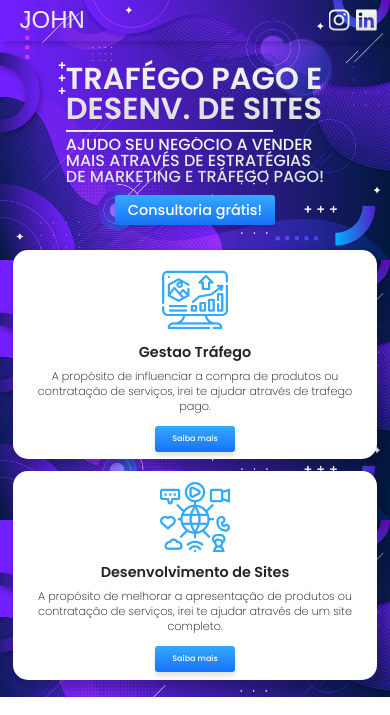
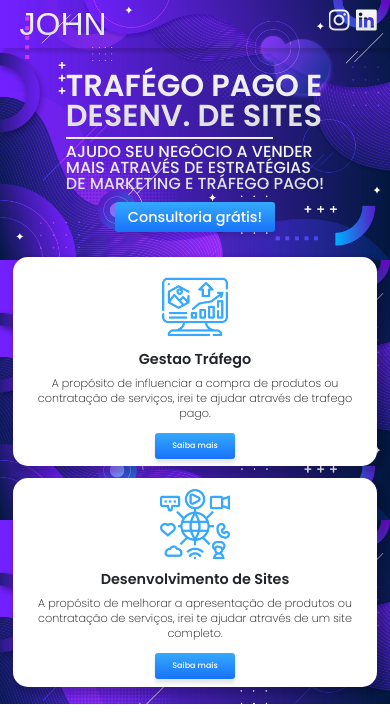
Before and after one commit to ccarloshenri/landing-page-john, a plain HTML site: page index.html in a window 390 px wide. Shown: the top 715 px of the page. Drawn offline with Linux system fonts and the light colour scheme.

Commit message:
fix: ajuste

```diff
--- a/style.css
+++ b/style.css
@@ -342,10 +342,6 @@ header {
         box-shadow: 6px 6px 6px rgba(0.16, 0.16, 0.16, 0.16);
     }
 
-    .cabecalho__john {
-        font-size: 150%;
-    }
-
     .cabecalho__instagram {
         font-size: 150%;
 
```
